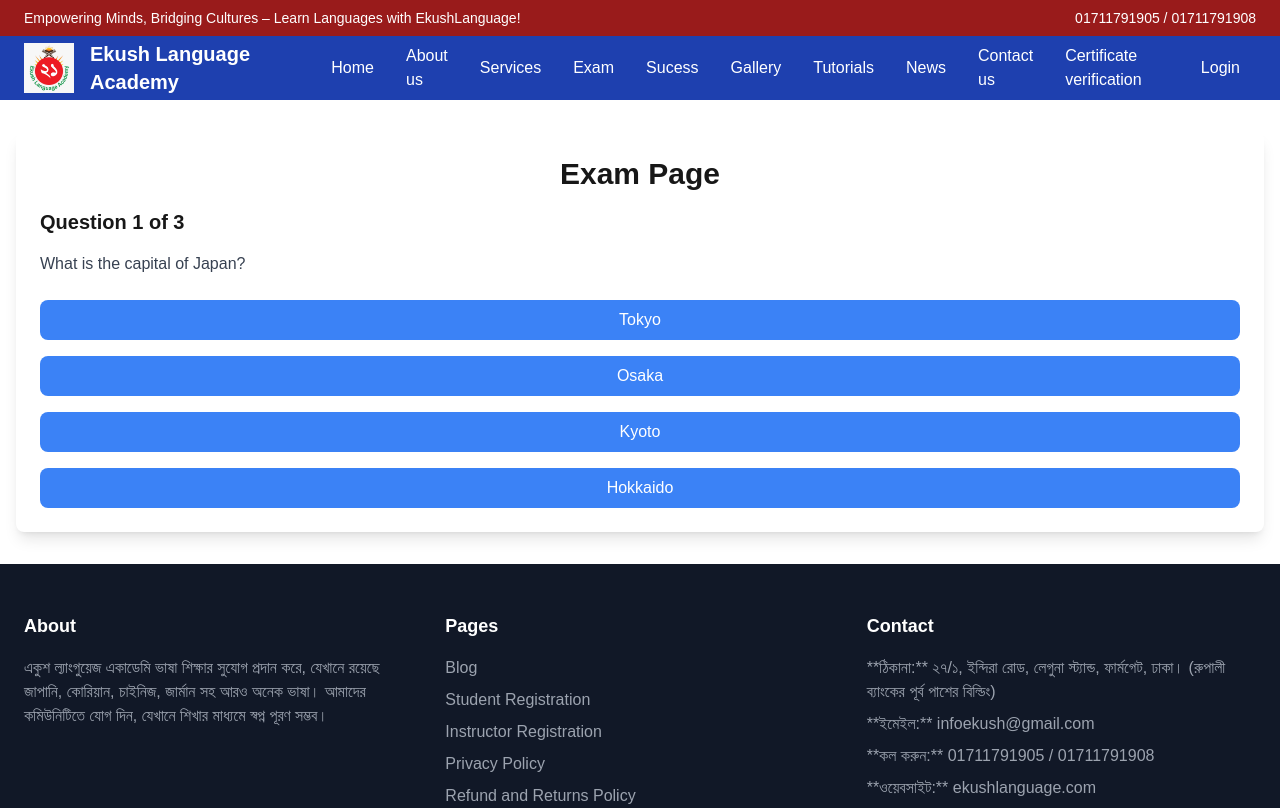
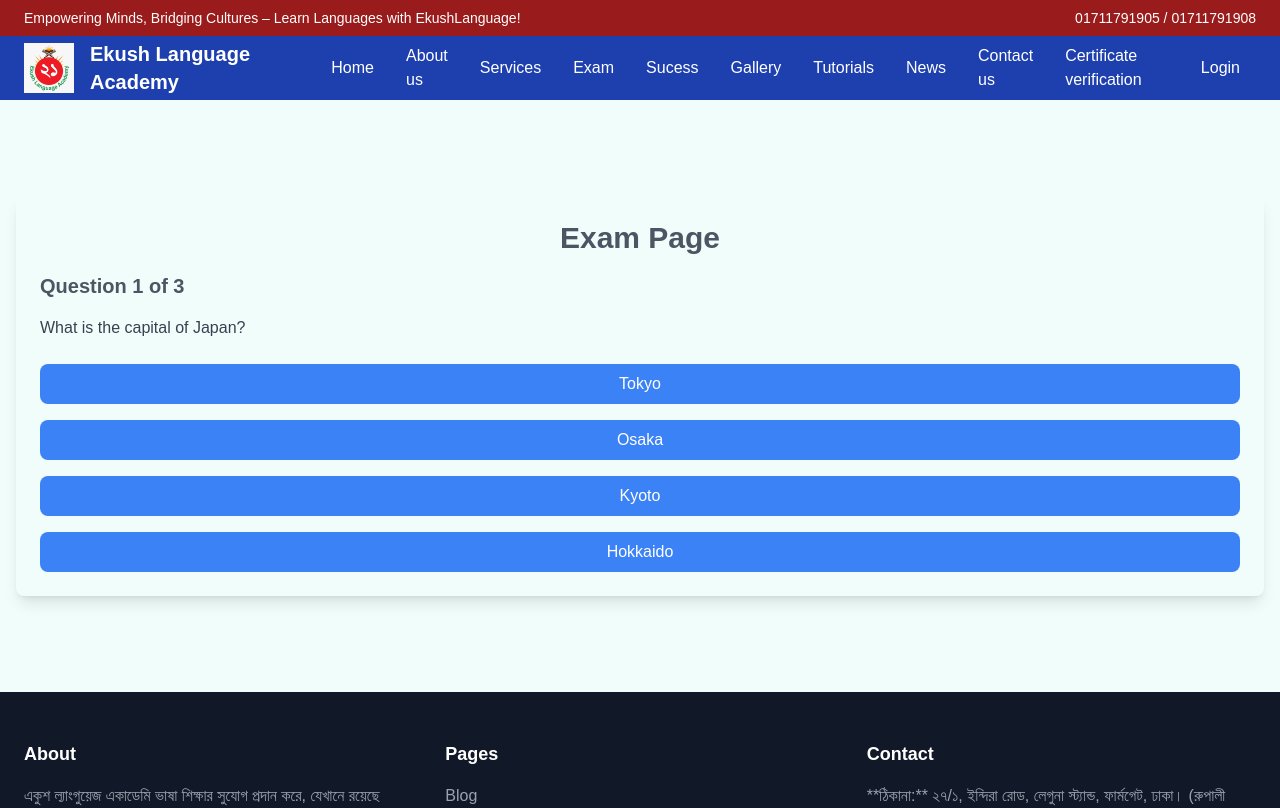
Before and after one commit to itjewel/learninginstituteportal, a Next.js app in the folder frontend/: page /exam in a window 1280 px wide. Shown: the top 808 px of the page. Built offline with nearby package versions, Linux system fonts and the light colour scheme.

Commit message:
footer and header added

```diff
--- a/frontend/app/contact/page.tsx
+++ b/frontend/app/contact/page.tsx
@@ -29,7 +29,7 @@ const Contact = () => {
   };
 
   return (
-    <div className="flex justify-center items-start p-10 text-gray-600 bg-gray-50">
+     <div className="container mx-auto px-4 py-8 bg-gray-50 text-gray-600">
       <div className="grid grid-cols-1 md:grid-cols-2 gap-10 w-full max-w-5xl bg-white shadow-lg p-8 rounded-lg">
         {/* Contact Info Section */}
         <div>
--- a/frontend/app/exam/page.tsx
+++ b/frontend/app/exam/page.tsx
@@ -58,8 +58,9 @@ const ExamPage = () => {
   };
 
   return (
-    <div className="container mx-auto px-4 py-8">
-      <div className="bg-white shadow-lg rounded-lg p-6">
+    <section className="bg-teal-50 py-16">
+    <div className="container mx-auto px-4 py-8 text-gray-600">
+      <div className="shadow-lg rounded-lg p-6">
         <h1 className="text-3xl font-bold text-center mb-4">Exam Page</h1>
 
         {!showResult ? (
@@ -97,6 +98,7 @@ const ExamPage = () => {
         )}
       </div>
     </div>
+    </section>
   );
 };
 
--- a/frontend/app/gallery/page.tsx
+++ b/frontend/app/gallery/page.tsx
@@ -26,7 +26,7 @@ const Gallery: React.FC = () => {
   ]);
 
   return (
-    <div className="min-h-screen bg-gray-50 flex flex-col items-center p-6">
+    <div className="min-h-screen bg-gray-50 flex flex-col items-center p-6 ">
       <h1 className="text-3xl font-bold text-gray-800 mb-6">Gallery</h1>
       <div className="grid grid-cols-1 sm:grid-cols-2 md:grid-cols-3 gap-4 w-full max-w-5xl">
         {images.map((image) => (
--- a/frontend/app/layout.tsx
+++ b/frontend/app/layout.tsx
@@ -16,8 +16,11 @@ const geistMono = localFont({
 });
 
 export const metadata: Metadata = {
-  title: "Create Next App",
-  description: "Generated by create next app",
+  title: "Ekush Language Academy",
+  description: "Learn languages with Ekush Language Academy.",
+  icons: {
+    icon: "/logo_32x32.jpg", // Path to your favicon or logo file
+  },
 };
 
 export default function RootLayout({
@@ -27,11 +30,16 @@ export default function RootLayout({
 }) {
   return (
     <html lang="en">
+      <head>
+        <link rel="icon" href="/logo_32x32.jpg" sizes="32x32" type="image/jpeg" />
+      </head>
       <body
         className={`${geistSans.variable} ${geistMono.variable} antialiased min-h-screen flex flex-col`}
       >
         <NavBar />
-        <main className="flex-grow">{children || <div className="h-full"></div>}</main>
+        <main className="flex-grow">
+          {children || <div className="h-full"></div>}
+        </main>
         <Footer />
       </body>
     </html>
--- a/frontend/app/news/page.tsx
+++ b/frontend/app/news/page.tsx
@@ -56,7 +56,8 @@ const NewsPage = () => {
       : newsData.filter((news) => news.category === activeCategory);
 
   return (
-    <div className="container mx-auto px-4 py-8">
+    <section className="bg-teal-50 py-16">
+      <div className="container mx-auto px-4 text-gray-600 shadow-lg">
       {/* Headline Section */}
       <div className="mb-8">
         <h1 className="text-4xl font-bold text-center mb-4">Latest News</h1>
@@ -118,6 +119,7 @@ const NewsPage = () => {
         </div>
       )}
     </div>
+    </section>
   );
 };
 
```
Also changed, not shown: frontend/public/logo_32x32.jpg (added).
